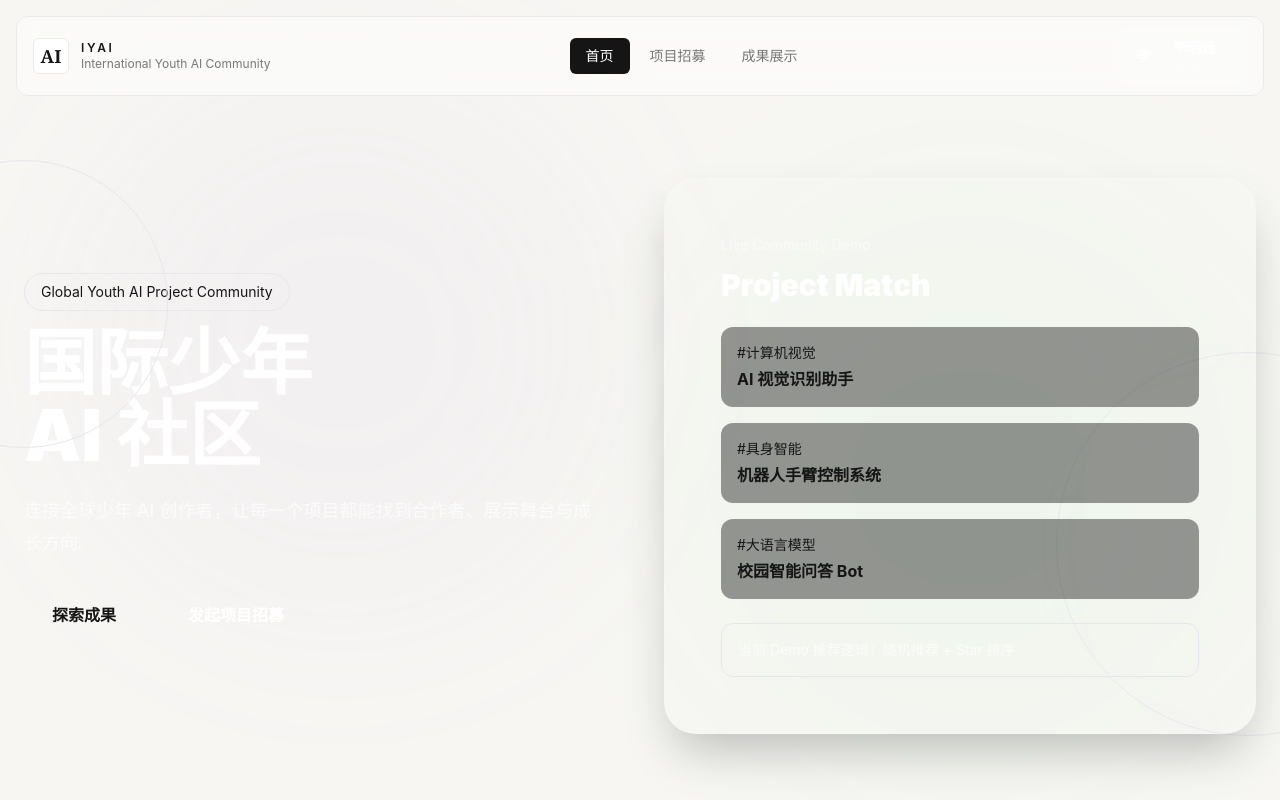
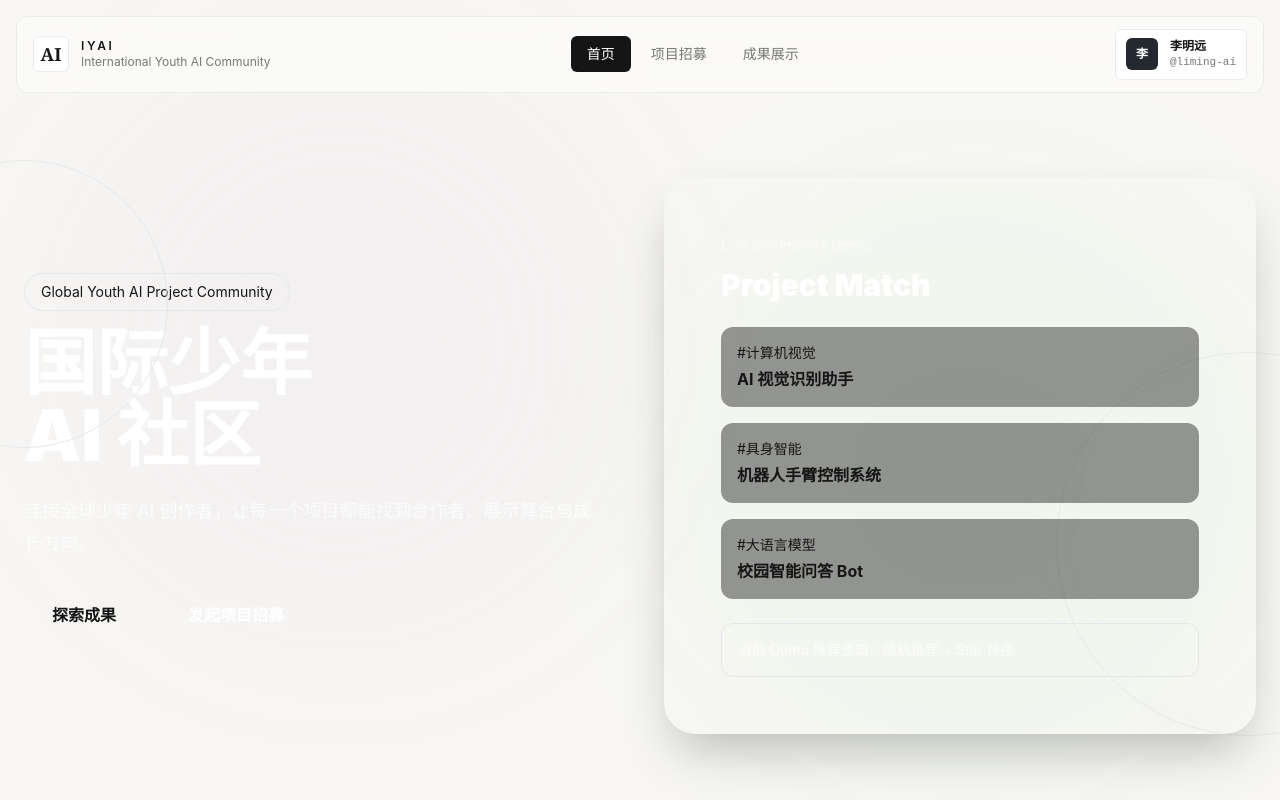
Before and after one commit to DC-TX/InternationalYouthAICommunity-ResultsSection, a React (Create React App) app: page / in a window 1280 px wide. Shown: the top 800 px of the page. Built offline with nearby package versions, Linux system fonts and the light colour scheme.

Commit message:
Refactor UserMenu component and update styles

```diff
--- a/src/components/UserMenu.js
+++ b/src/components/UserMenu.js
@@ -7,13 +7,11 @@ export default function UserMenu({ setCurrentPage }) {
     if (typeof setCurrentPage === "function") {
       setCurrentPage("profile");
       setOpen(false);
-    } else {
-      console.error("setCurrentPage is not a function. 请检查 App.js 和 Navbar.js 的 props 传递。");
     }
   }
 
-  function handleLogout() {
-    alert("登出操作：当前是静态 Demo，暂未接入真实登录系统。");
+  function logout() {
+    alert("当前为静态 Demo，暂未接入真实登出系统。");
     setOpen(false);
   }
 
@@ -23,36 +21,35 @@ export default function UserMenu({ setCurrentPage }) {
       onMouseEnter={() => setOpen(true)}
       onMouseLeave={() => setOpen(false)}
     >
-      {/* 右上角用户原型 */}
       <button
         type="button"
-        className="flex items-center gap-3 rounded-xl border border-white/10 bg-white/5 px-3 py-2 transition hover:bg-white/10"
+        className="flex items-center gap-3 rounded-md border border-line bg-white px-2.5 py-2 transition hover:bg-paper"
       >
-        <div className="flex h-9 w-9 items-center justify-center rounded-full bg-iyaiPurple text-sm font-black text-white">
+        <div className="flex h-8 w-8 items-center justify-center rounded-md bg-github text-xs font-bold text-white">
           李
         </div>
 
         <div className="hidden text-left md:block">
-          <p className="text-sm font-bold text-white">李明远</p>
-          <p className="text-xs text-white/40">@liming-ai</p>
+          <p className="text-xs font-semibold text-ink">李明远</p>
+          <p className="font-mono text-[11px] text-mute">@liming-ai</p>
         </div>
       </button>
 
       {open && (
-        <div className="absolute right-0 top-full z-[80] pt-3">
-          <div className="w-48 rounded-2xl border border-white/10 bg-[#111122] p-2 shadow-2xl backdrop-blur-xl">
+        <div className="absolute right-0 top-full pt-3">
+          <div className="w-52 rounded-xl border border-line bg-white p-2 shadow-soft">
             <button
               type="button"
               onClick={goProfile}
-              className="block w-full rounded-xl px-4 py-3 text-left text-sm font-bold text-white/80 transition hover:bg-white/10 hover:text-white"
+              className="block w-full rounded-md px-3 py-2 text-left text-sm text-ink hover:bg-paper"
             >
               我的主页
             </button>
 
             <button
               type="button"
-              onClick={handleLogout}
-              className="block w-full rounded-xl px-4 py-3 text-left text-sm font-bold text-red-400 transition hover:bg-red-500/10 hover:text-red-300"
+              onClick={logout}
+              className="block w-full rounded-md px-3 py-2 text-left text-sm text-[#9F2F2D] hover:bg-paleRed"
             >
               登出
             </button>
```
